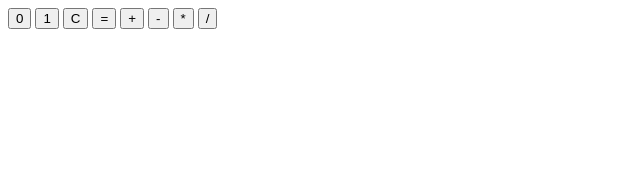
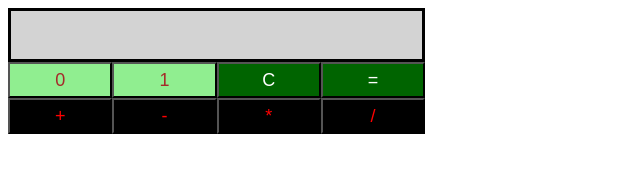
Before and after one commit to 26Jinx/binaryCalculator, a plain HTML site: page index.html in a window 1280 px wide. Shown: the whole page, without its empty margins (0-640 px from the left). Drawn offline with Linux system fonts and the light colour scheme.

Commit message:
adding styling for calculator

```diff
--- a/css/main.css
+++ b/css/main.css
@@ -0,0 +1,33 @@
+#calculator {
+    width: 33%;
+}
+
+#res {
+    background-color: lightgray;
+    border: solid;
+    height: 48px;
+    font-size: 20px;
+}
+
+button {
+    width: 25%;
+    height: 36px;
+    font-size: 18px;
+    margin: 0px;
+    float: left;
+}
+
+#btn0, #btn1 {
+    background-color: lightgreen;
+    color: brown;
+}
+
+#btnClr, #btnEql {
+    background-color: darkgreen;
+    color: white;
+}
+
+#btnSum, #btnSub, #btnMul, #btnDiv {
+    background-color: black;
+    color: red;
+}
--- a/index.html
+++ b/index.html
@@ -9,6 +9,7 @@
 
 </head>
 <body>
+    <div id="calculator">
         <div id="res"></div>
         <div id="btns">
             <button id="btn0">0</button>
@@ -20,5 +21,6 @@
             <button id="btnMul">*</button>
             <button id="btnDiv">/</button>
         </div>
+    </div>
 </body>
 </html>
```
Lines whose indentation alone changed are shown as unchanged.
